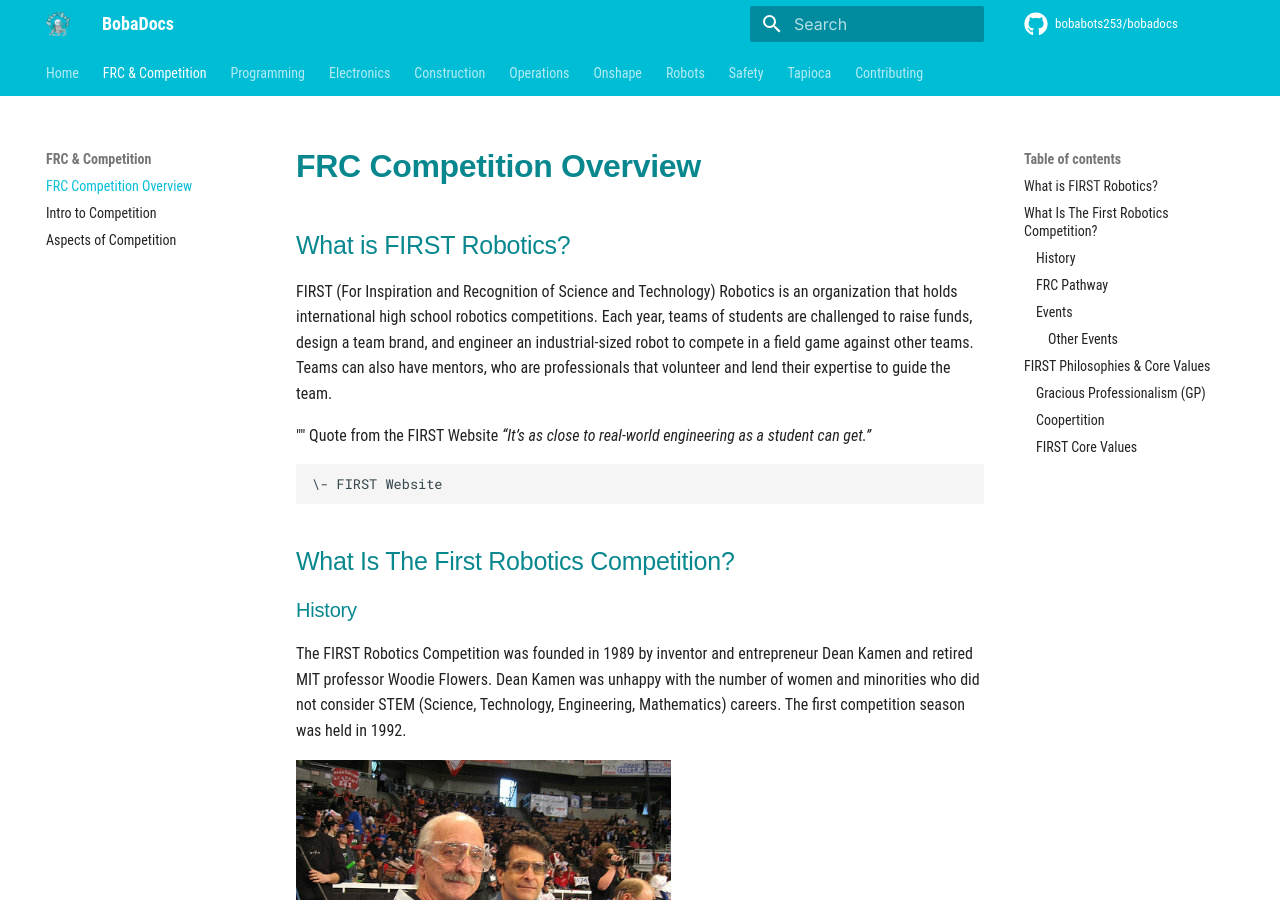
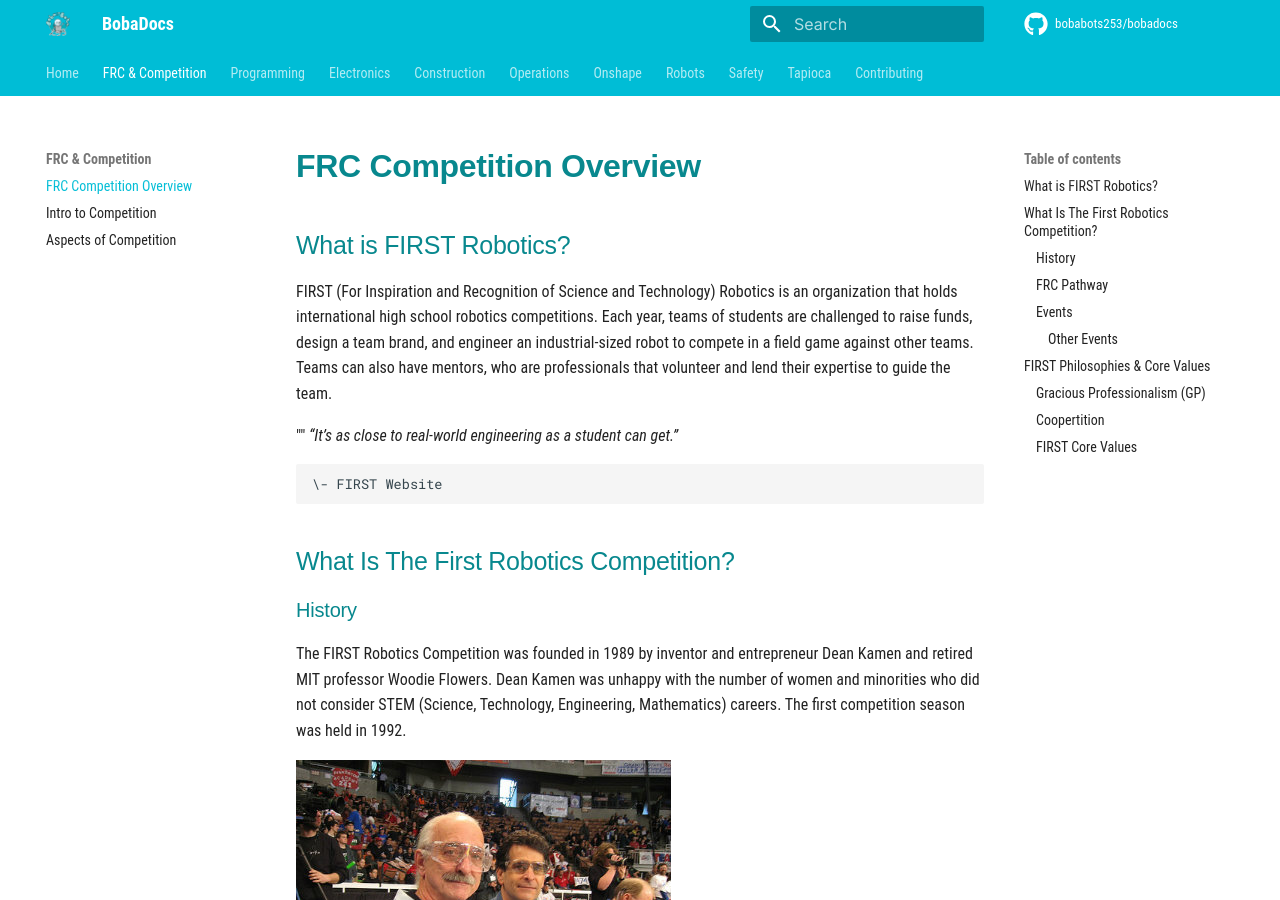
Before and after one commit to bobabots253/bobadocs, an MkDocs documentation site: the page built from docs/frc-competition/frc-competition-overview.md, in a window 1280 px wide and 900 px high. Built offline with MkDocs 1.6.1 and Material for MkDocs 9.7.7, drawn with Linux system fonts in a browser that asks for light colours; comment, search, counter and statistics services are not loaded.

Commit message:
Update frc-competition-overview.md

```diff
--- a/docs/frc-competition/frc-competition-overview.md
+++ b/docs/frc-competition/frc-competition-overview.md
@@ -4,7 +4,7 @@
 Each year, teams of students are challenged to raise funds, design a team brand, and engineer an industrial-sized robot to compete in a field game against other teams.
 Teams can also have mentors, who are professionals that volunteer and lend their expertise to guide the team.
 
-"" Quote from the FIRST Website
+""
     *“It’s as close to real-world engineering as a student can get.”*
 
     \- FIRST Website
```
